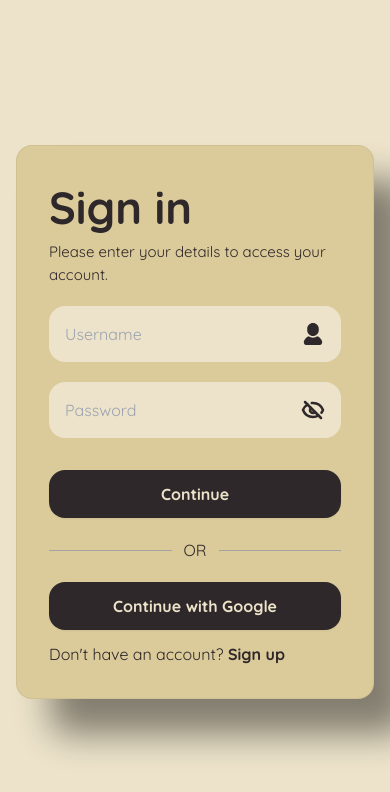
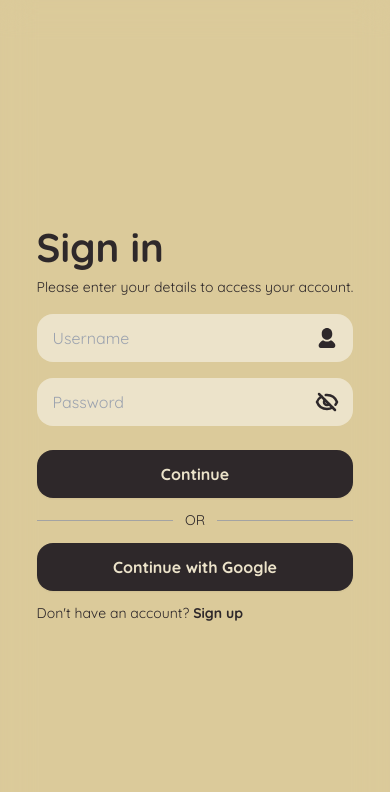
Before and after one commit to keszegroland/social-media-site-keszegroland, a React (Vite) app in the folder Frontend/: page /signin in a window 390 px wide. Shown: the top 792 px of the page. Built offline with nearby package versions, Linux system fonts and the light colour scheme.

Commit message:
made another design for the signin page, and its fully responsive now

```diff
--- a/Frontend/src/Components/FormComponents/CustomInput.tsx
+++ b/Frontend/src/Components/FormComponents/CustomInput.tsx
@@ -11,17 +11,17 @@ interface InputFieldProps {
 function CustomInput({ label, type, value, icon, onChange }: InputFieldProps) {
 
   return (
-    <div className="relative w-full h-14 mt-5">
+    <div className="relative mt-4 w-8/9 sm:w-full sm:h-14 sm:mt-5">
       <input
-        className="input peer pt-2 rounded-2xl focus:outline-none w-full text-left h-14"
+        className="input peer rounded-2xl focus:outline-none w-full text-left h-12 sm:h-14"
         type={type}
         value={value}
         placeholder=""
         required
         onChange={onChange}
       />
-      {icon && <div className="absolute right-4 top-4 w-6 h-6">{icon}</div>}
-      <label className="absolute left-4 top-1 text-gray-400 pointer-events-none text-sm peer-placeholder-shown:text-base peer-placeholder-shown:top-4 transition-all peer-focus:top-1 peer-focus:text-sm">
+      {icon && <div className="absolute right-4 w-5 h-5 sm:top-4 sm:w-6 sm:h-6">{icon}</div>}
+      <label className="absolute left-4 top-0 text-gray-400 pointer-events-none text-sm peer-placeholder-shown:text-base peer-placeholder-shown:top-3 transition-all peer-focus:top-0 peer-focus:text-sm sm:peer-focus:top-0 sm:peer-placeholder-shown:top-4">
         {label}
       </label>
     </div>
--- a/Frontend/src/Components/FormComponents/SignInForm.tsx
+++ b/Frontend/src/Components/FormComponents/SignInForm.tsx
@@ -42,10 +42,10 @@ function SignInForm() {
   }
 
   return (
-    <div className="bg-base-300 p-2 shadow-custom-shadow border border-solid border-black rounded-2xl border-opacity-5 min-w-[327px] m-4">
+    <div className="w-full h-full sm:w-auto sm:h-auto bg-clip-padding backdrop-blur-lg bg-opacity-0 relative z-10 bg-base-300 p-2 sm:shadow-custom-shadow sm:border sm:border-solid sm:border-black sm:rounded-2xl border-opacity-20 sm:border-opacity-5 sm:min-w-[327px] sm:m-4 sm:bg-opacity-100 sm:backdrop-blur-none min-w-[300px]">
       <form className="flex-col pt-5 p-6" onSubmit={handleMemberSignIn}>
-        <h1 className="text-[45px] text-left font-bold">Sign in</h1>
-        <p className="text-[15px] text-left">Please enter your details to access your account.</p>
+        <h1 className="text-[40px] sm:text-[45px] text-left font-bold">Sign in</h1>
+        <p className="text-[14px] sm:text-[15px] text-left">Please enter your details to access your account.</p>
         <CustomInput
           label='Username'
           type='text'
@@ -117,23 +117,23 @@ function SignInForm() {
           }
         />
         <button
-          className="btn bg-neutral w-full border-0 outline-none rounded-2xl cursor-pointer font-bold text-base mt-8 mb-5 text-base-100 hover:bg-base-100 hover:text-neutral"
+          className="btn bg-neutral btn-block border-0 outline-none rounded-2xl cursor-pointer font-bold text-base mt-6 mb-3 sm:mt-8 sm:mb-5 text-base-100 hover:bg-base-100 hover:text-neutral"
           type="submit"
         >
           Continue
         </button>
         <div className="flex items-center">
           <hr className="flex flex-1 border-neutral-400" />
-          <p className="mr-3 ml-3">OR</p>
+          <p className="text-[14px] mr-3 ml-3">OR</p>
           <hr className="flex flex-1 border-neutral-400" />
         </div>
         <button
-          className="btn bg-neutral w-full border-0 outline-none rounded-2xl cursor-pointer font-bold text-base mt-5 mb-3 text-base-100 hover:bg-base-100 hover:text-neutral"
+          className="btn bg-neutral btn-block border-0 outline-none rounded-2xl cursor-pointer font-bold text-base mt-3 mb-3 sm:mt-5 sm:mb-3 text-base-100 hover:bg-base-100 hover:text-neutral"
           type="submit"
         >
           Continue with Google
         </button>
-        <p className="text-left">Don't have an account? <Link to={"/signup"} className="font-bold">Sign up</Link></p>
+        <p className="text-[14px] sm:text-[15px] text-left">Don't have an account? <Link to={"/signup"} className="font-bold">Sign up</Link></p>
       </form>
     </div>
   )
--- a/Frontend/src/Pages/SignIn.tsx
+++ b/Frontend/src/Pages/SignIn.tsx
@@ -1,10 +1,12 @@
+import Background from "../Components/Background/Background";
 import SignInForm from "../Components/FormComponents/SignInForm";
 
 function SignIn() {
 
   return (
-    <div className="flex items-center justify-center min-h-screen w-[440px]">
+    <div className="relative w-screen h-screen bg-base-300 sm:bg-base-100">
       <SignInForm />
+      <Background />
     </div>
   )
 }
--- a/Frontend/tailwind.config.js
+++ b/Frontend/tailwind.config.js
@@ -7,7 +7,7 @@ export default {
   theme: {
     extend: {
       boxShadow: {
-        'custom-shadow': '35px 35px 35px rgba(0, 0, 0, 0.45)',
+        'custom-shadow': '15px 15px 25px rgba(0, 0, 0, 0.30)',
       },
       inputBox: {
         'custom-inputBox': 'relative, '
```
Also changed, not shown: Frontend/src/Components/Background/Background.tsx (added, +9 -0 lines).
